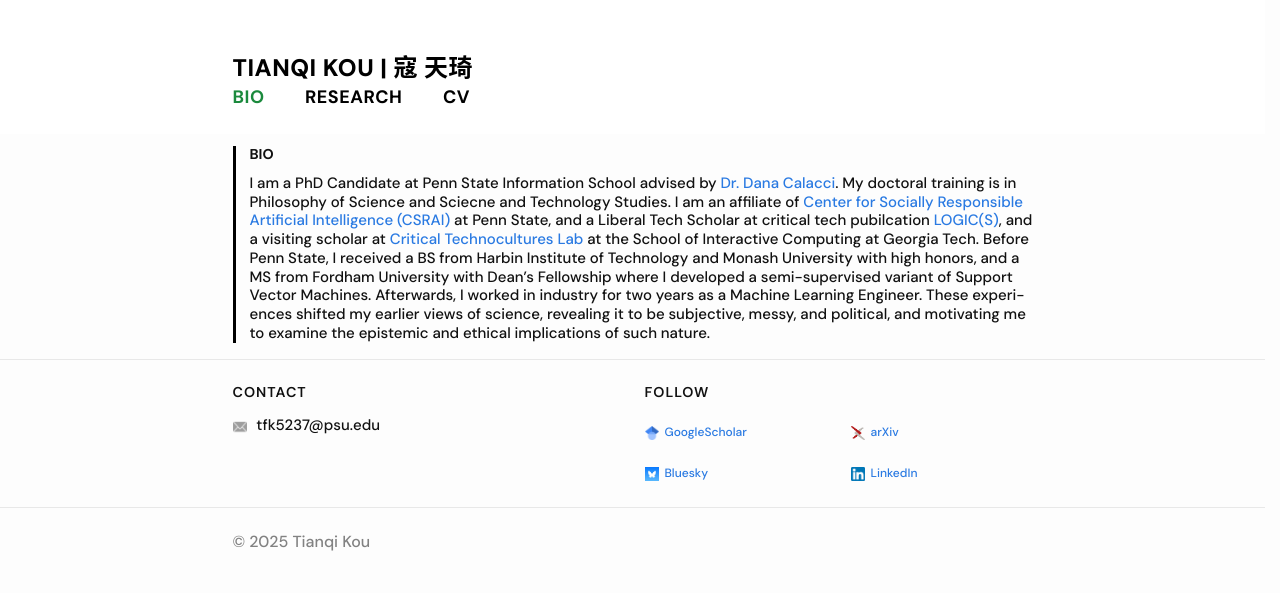
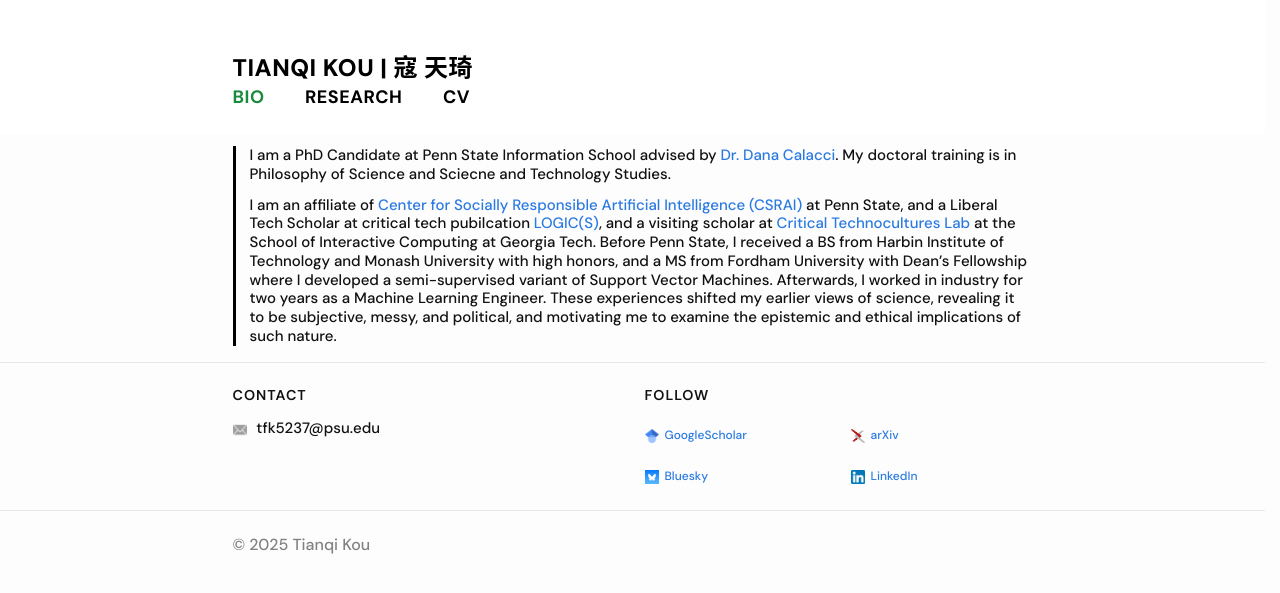
Before and after one commit to koutianqi/koutianqi.github.io, a Jekyll site: the page built from pages/bio.markdown, in a window 1280 px wide. Shown: the top 593 px of the page. Built offline with Jekyll 4.4.1, drawn with Linux system fonts in a browser that asks for light colours.

Commit message:
Update bio.markdown

```diff
--- a/pages/bio.markdown
+++ b/pages/bio.markdown
@@ -4,9 +4,12 @@ title: "Bio"
 ---
 
 <div class="bio-page pubs" markdown="1">
-## **BIO**
 <div markdown="1">
-I am a PhD Candidate at Penn State Information School advised by [Dr. Dana Calacci](https://www.dcalacci.net). My doctoral training is in Philosophy of Science and Sciecne and Technology Studies. I am an affiliate of [Center for Socially Responsible Artificial Intelligence (CSRAI)](https://csrai.psu.edu) at Penn State, and a Liberal Tech Scholar at critical tech pubilcation [LOGIC(S)](https://logicmag.io), and a visiting scholar at [Critical Technocultures Lab](https://www.crit-technocultures.com) at the School of Interactive Computing at Georgia Tech. Before Penn State, I received a BS from Harbin Institute of Technology and Monash University with high honors, and a MS from Fordham University with Dean's Fellowship where I developed a semi-supervised variant of Support Vector Machines. Afterwards, I worked in industry for two years as a Machine Learning Engineer. These experiences shifted my earlier views of science, revealing it to be subjective, messy, and political, and motivating me to examine the epistemic and ethical implications of such nature.
+I am a PhD Candidate at Penn State Information School advised by [Dr. Dana Calacci](https://www.dcalacci.net). My doctoral training is in Philosophy of Science and Sciecne and Technology Studies.
+
+  I am an affiliate of [Center for Socially Responsible Artificial Intelligence (CSRAI)](https://csrai.psu.edu) at Penn State, and a Liberal Tech Scholar at critical tech pubilcation [LOGIC(S)](https://logicmag.io), and a visiting scholar at [Critical Technocultures Lab](https://www.crit-technocultures.com) at the School of Interactive Computing at Georgia Tech.
+  Before Penn State, I received a BS from Harbin Institute of Technology and Monash University with high honors, and a MS from Fordham University with Dean's Fellowship where I developed a semi-supervised variant of Support Vector Machines. Afterwards, I worked in industry for two years as a Machine Learning Engineer.
+  These experiences shifted my earlier views of science, revealing it to be subjective, messy, and political, and motivating me to examine the epistemic and ethical implications of such nature.
 </div>
 
 </div>
```
